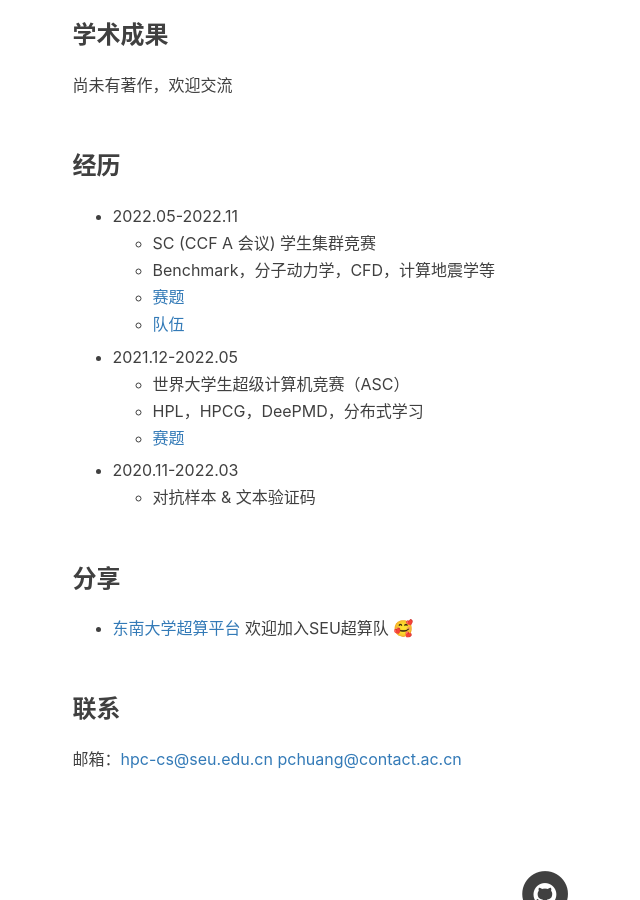
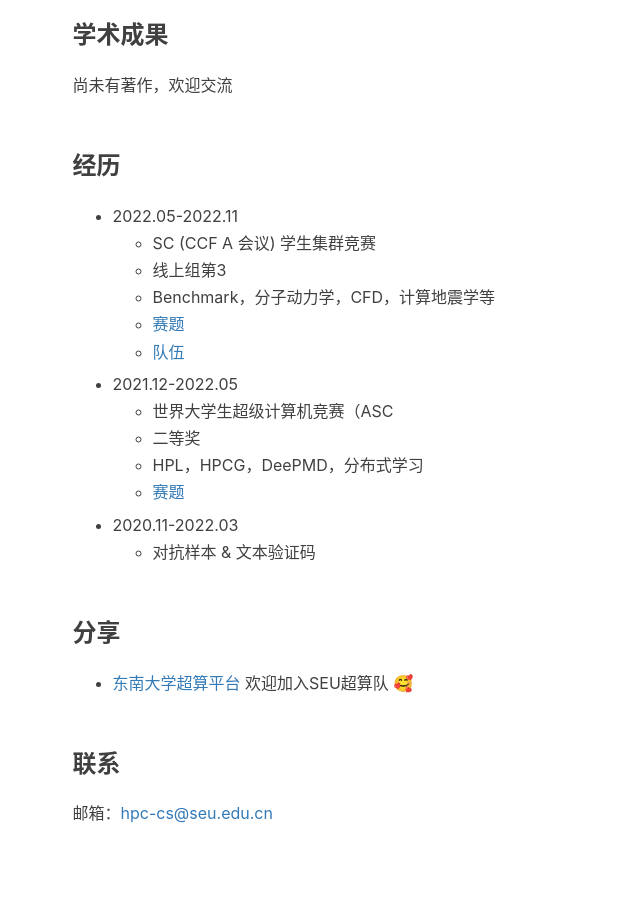
Before and after one commit to Gfssfa/Gfssfa.github.io, a Jekyll site: the page built from about.html, in a window 1280 px wide and 900 px high, scrolled down 1066 px. Shown: the whole window, without its empty margins (95-735 px from the left). Built offline with Jekyll 4.4.1, drawn with Linux system fonts in a browser that asks for light colours; nearby versions of some CDN libraries; comment, search, counter and statistics services are not loaded.

Commit message:
Update zh.md

```diff
--- a/_includes/about/zh.md
+++ b/_includes/about/zh.md
@@ -18,11 +18,13 @@ Hey，我是黄鹏程（Gfssfa）, 一个还在四处学习探索的萌新。
 ### 经历
 * 2022.05-2022.11
   * SC (CCF A 会议) 学生集群竞赛
+  * 线上组第3
   * Benchmark，分子动力学，CFD，计算地震学等
   * [赛题](https://sc22.supercomputing.org/program/studentssc/student-cluster-competition/)
   * [队伍](https://studentclustercompetition.us/2022/Teams/Southeast/index.html)
 * 2021.12-2022.05
-   * 世界大学生超级计算机竞赛（ASC）
+   * 世界大学生超级计算机竞赛（ASC
+   * 二等奖
    * HPL，HPCG，DeePMD，分布式学习
    * [赛题](http://www.asc-events.org/ASC22/Preliminary/)
 * 2020.11-2022.03
@@ -32,4 +34,4 @@ Hey，我是黄鹏程（Gfssfa）, 一个还在四处学习探索的萌新。
 * [东南大学超算平台](https://asc-wiki.com/) 欢迎加入SEU超算队 🥰
 
 ### 联系
-邮箱：<hpc-cs@seu.edu.cn> <pchuang@contact.ac.cn>
+邮箱：<hpc-cs@seu.edu.cn>
```
